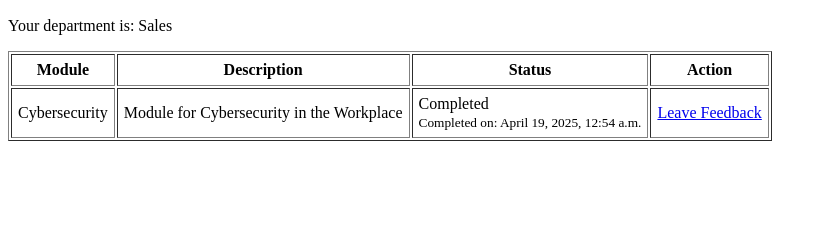
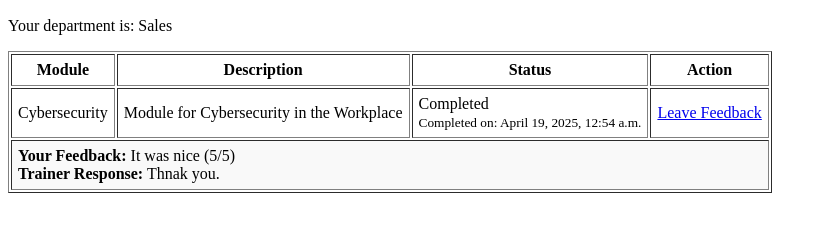
Before and after one commit to IsraelAdeniran/WebDevFrameworkProject, a Django app: template Deliverable-3/retail_training/core/templates/core/employee_dashboard.html in a window 1280 px wide. Shown: the part 131-371 px from the top of the page, without its empty margins (0-827 px from the left). Run offline with Django 5.2, Linux system fonts and the light colour scheme; the template is opened without the code that fills it: values that come from a table or form of the project are taken from there, others are empty; data comes from the database, SQL or seed files in the repository; both versions use the stored data as it was after the commit; tables that the repository leaves empty hold one stand-in row (values such as "Sample post"); some libraries are stand-ins or nearby versions.

Commit message:
Employee Dashboard can see Trainer Feedback Response

```diff
--- a/Deliverable-3/retail_training/core/templates/core/employee_dashboard.html
+++ b/Deliverable-3/retail_training/core/templates/core/employee_dashboard.html
@@ -47,6 +47,24 @@
                     {% endif %}
                 </td>
             </tr>
+
+            {% if assignment.status == 'Completed' %}
+                {% for feedback in assignment.employee.feedback_set.all %}
+                    {% if feedback.module == assignment.module %}
+                        <tr>
+                            <td colspan="4" style="background-color: #f9f9f9;">
+                                <strong>Your Feedback:</strong> {{ feedback.comment }} ({{ feedback.rating }}/5)<br>
+                                {% if feedback.feedbackresponse %}
+                                    <strong>Trainer Response:</strong> {{ feedback.feedbackresponse.response_text }}
+                                {% else %}
+                                    <em>Waiting for trainer response...</em>
+                                {% endif %}
+                            </td>
+                        </tr>
+                    {% endif %}
+                {% endfor %}
+            {% endif %}
+
             {% empty %}
             <tr>
                 <td colspan="4">You have no assigned modules.</td>
```
Also changed, not shown: Deliverable-3/retail_training/db.sqlite3.
